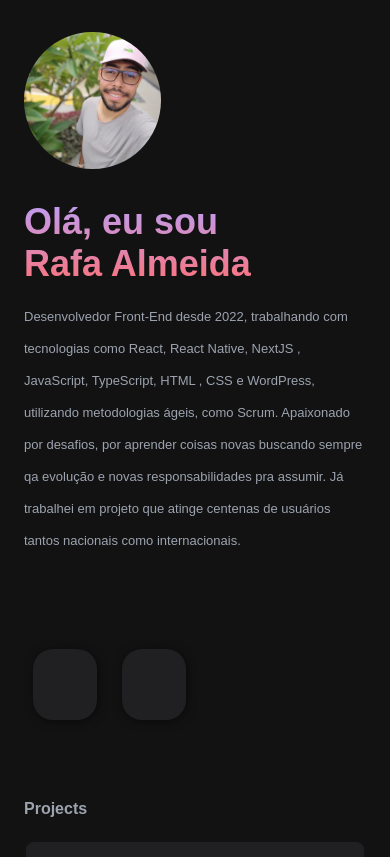
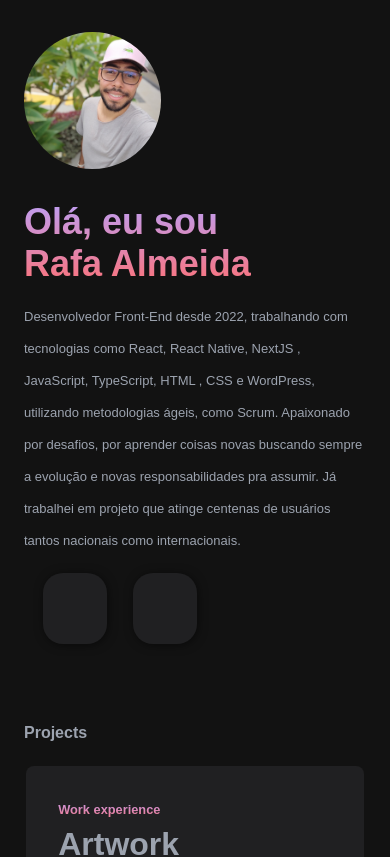
Before and after one commit to rafadealmeida/portfolio, a React (Create React App) app: page / in a window 390 px wide. Shown: the top 857 px of the page. Built offline with nearby package versions, Linux system fonts and the light colour scheme; some icons are missing.

Commit message:
[portifolio-2] -  Responsividade

```diff
--- a/src/Components/Header/index.jsx
+++ b/src/Components/Header/index.jsx
@@ -11,6 +11,7 @@ import {
   SocialMedias,
   TitleSocialCard,
   CardSocialParallex,
+  CardSocialLinkParallex
 } from './style';
 import './styleTiltcss.css';
 
@@ -23,14 +24,19 @@ export const Header = () => {
         <TitleStyled>Olá, eu sou Rafa Almeida</TitleStyled>
         <TextStyled>
           Desenvolvedor Front-End desde 2022, trabalhando com tecnologias como
-          React, React Native, NextJS , JavaScript, TypeScript, HTML , CSS e WordPress, utilizando metodologias
-          ágeis, como Scrum. Apaixonado por desafios, por aprender coisas novas
-          buscando sempre qa evolução e novas
-          responsabilidades pra assumir. Já trabalhei em projeto que atinge centenas
-          de usuários tantos nacionais como internacionais.
+          React, React Native, NextJS , JavaScript, TypeScript, HTML , CSS e
+          WordPress, utilizando metodologias ágeis, como Scrum. Apaixonado por
+          desafios, por aprender coisas novas buscando sempre a evolução e
+          novas responsabilidades pra assumir. Já trabalhei em projeto que
+          atinge centenas de usuários tantos nacionais como internacionais.
         </TextStyled>
       </HeaderStyled>
       <SocialMedias>
+        <CardSocialLinkParallex
+          href="https://www.linkedin.com/in/rafa-almeida-dev/"
+          target="_blank"
+          rel="noreferrer"
+        >
           <Tilt
             className="parallax-effect-glare-scale"
             perspective={500}
@@ -51,6 +57,12 @@ export const Header = () => {
               </TitleSocialCard>
             </CardSocialParallex>
           </Tilt>
+        </CardSocialLinkParallex>
+        <CardSocialLinkParallex
+          href="https://github.com/rafadealmeida"
+          target="_blank"
+          rel="noreferrer"
+        >
           <Tilt
             className="parallax-effect-glare-scale"
             perspective={500}
@@ -71,6 +83,7 @@ export const Header = () => {
               </TitleSocialCard>
             </CardSocialParallex>
           </Tilt>
+        </CardSocialLinkParallex>
       </SocialMedias>
     </CardHomeInfos>
   );
--- a/src/Components/Header/style.js
+++ b/src/Components/Header/style.js
@@ -24,12 +24,12 @@ width: 100%;
 height: 100vh;
 padding-top: 1rem;
 @media screen and (max-width: 768px) {
-  height: 75vh;
+  height: fit-content;
   margin: 0;
 
 }
 @media screen and (min-width: 768px) and (max-width: 960px) {
-  height: 45vh;
+  height: fit-content;
   margin: 0;
 
 }
@@ -38,7 +38,7 @@ padding-top: 1rem;
 const hideToShow = keyframes`
 0% {opacity:0}
 100% {opacity:1}
-`
+`;
 
 export const TitleStyled = styled.h1`
 font-size: 72px;
@@ -141,6 +141,20 @@ export const CardSocialParallex = styled.a`
     transform: translateZ(60px);
     background-color: transparent;
     :hover{
-    background-color: ${(props) => props.backColorHouver};
+      background-color: ${(props) => props.backColorHouver};
+    }
+    `;
+
+export const CardSocialLinkParallex = styled.a`
+    width: 25%;
+    padding: 2rem;
+    height: 80%;
+    @media screen and (max-width: 768px) {
+      margin-top: 1em;
+    padding: 0;
   }
-`;
+@media screen and (min-width: 768px) and (max-width: 960px) {
+  padding: 0;
+
+  }
+    `;
```
Lines whose indentation alone changed are shown as unchanged.
